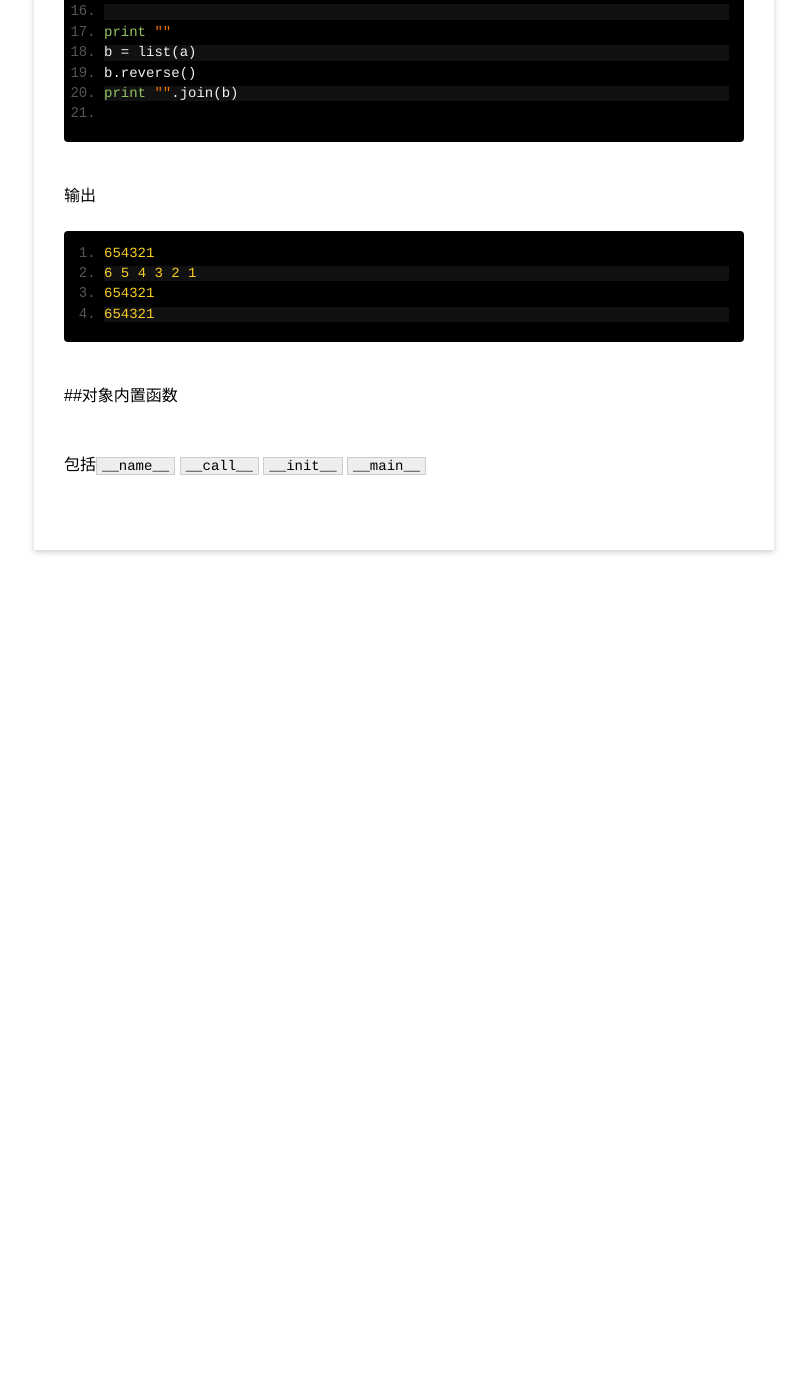
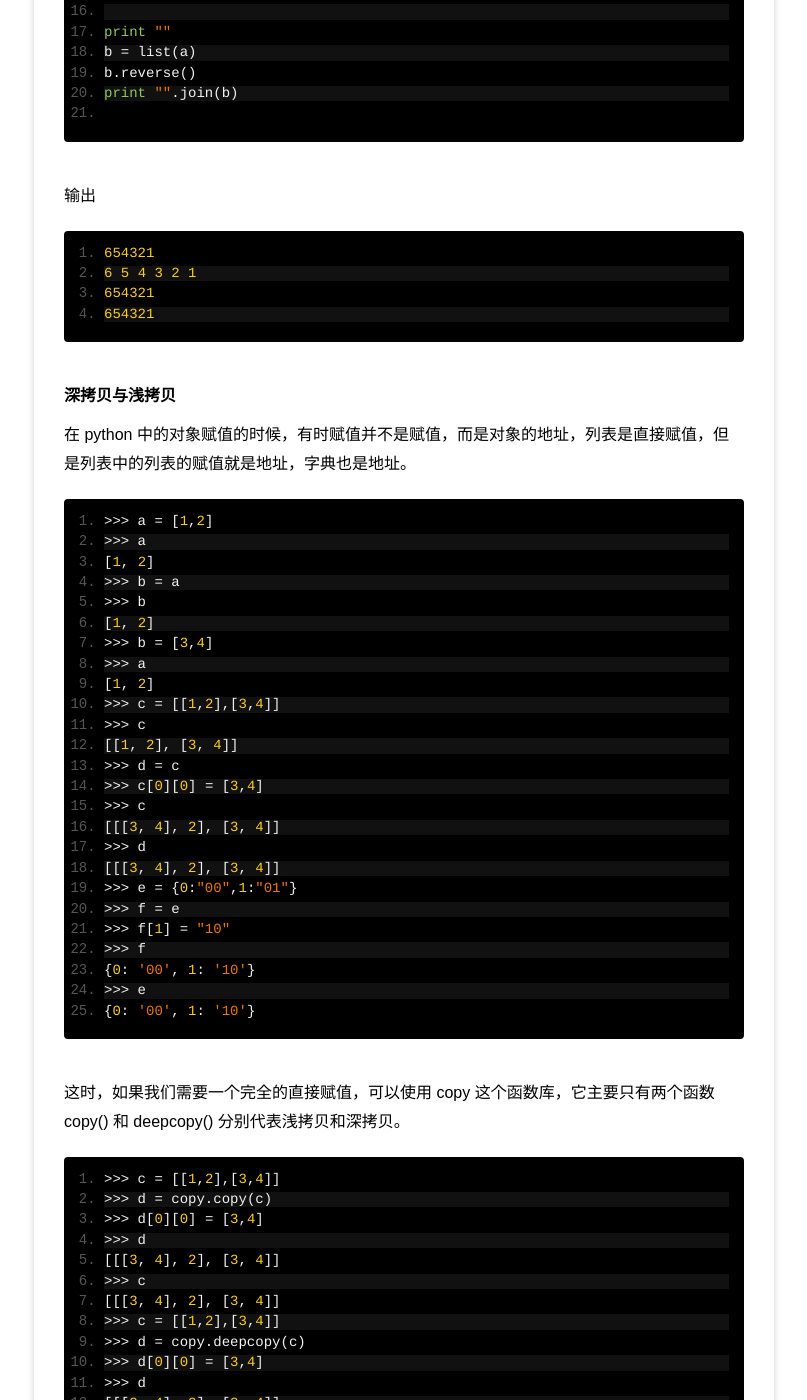
Before and after one commit to windard/windard.com, a Jekyll site: the page built from _posts/project/2015-12-10-Function-In-Python.md, in a window 1280 px wide and 1400 px high, scrolled down 31390 px. Shown: the whole window, without its empty margins (76-883 px from the left). Built offline with Jekyll 4.4.1, drawn with Linux system fonts in a browser that asks for light colours; before the commit the page ends 32020 px from its top, so only the background shows below that; some of the changed text lies outside the part shown.

Commit message:
add shadowcopy and deepcopy

````diff
--- a/_posts/project/2015-12-10-Function-In-Python.md
+++ b/_posts/project/2015-12-10-Function-In-Python.md
@@ -911,6 +911,7 @@ for i in range(5):
 ![static.jpg](../../images/static.jpg)
 
 #### 匿名函数
+
 匿名函数的关键字是lambda，结构是` lambda [arg1[,arg2[,...]]] : expression `
 匿名函数也可以有参数，甚至默认参数或者不定参数，也有函数表达式。只不过因为是匿名函数，所以需要在完成时即调用，或者将函数保存为变量，就可以通过调用变量来使用匿名函数。
 
@@ -1126,6 +1127,7 @@ def reduce(func,seq,initial=None):
 ```
 
 #### yeild递推式
+
 相当于一个生成器（generator），yield首先可以当做一般的return来使用，调用生成yield的函数返回的是一个yield实例，并没有数值，必须先执行next得到函数的第一个返回值，然后再次next，从上一个yield返回的地方继续执行得到第二个返回值，也就是说，在我们调用这个函数的时候函数其实并没有执行，只有在一次次的next中才一步步的执行了函数，最后整个函数执行结束，再执行next函数就会返回StopIteration异常。
 
 ```
@@ -1230,6 +1232,7 @@ SyntaxError: can't assign to operator
 执行python脚本
 
 #### 切片
+
 python切片可以在字符串切片也可以给序列切片，用法`sequence[start,stop,step]`
 
 ```python
@@ -1289,6 +1292,65 @@ print "".join(b)
 654321
 ```
 
+#### 深拷贝与浅拷贝
+
+在 python 中的对象赋值的时候，有时赋值并不是赋值，而是对象的地址，列表是直接赋值，但是列表中的列表的赋值就是地址，字典也是地址。
+
+```
+>>> a = [1,2]
+>>> a
+[1, 2]
+>>> b = a
+>>> b
+[1, 2]
+>>> b = [3,4]
+>>> a
+[1, 2]
+>>> c = [[1,2],[3,4]]
+>>> c
+[[1, 2], [3, 4]]
+>>> d = c
+>>> c[0][0] = [3,4]
+>>> c
+[[[3, 4], 2], [3, 4]]
+>>> d
+[[[3, 4], 2], [3, 4]]
+>>> e = {0:"00",1:"01"}
+>>> f = e
+>>> f[1] = "10"
+>>> f
+{0: '00', 1: '10'}
+>>> e
+{0: '00', 1: '10'}
+```
+
+这时，如果我们需要一个完全的直接赋值，可以使用 copy 这个函数库，它主要只有两个函数 copy() 和 deepcopy() 分别代表浅拷贝和深拷贝。
+
+```
+>>> c = [[1,2],[3,4]]
+>>> d = copy.copy(c)
+>>> d[0][0] = [3,4]
+>>> d
+[[[3, 4], 2], [3, 4]]
+>>> c
+[[[3, 4], 2], [3, 4]]
+>>> c = [[1,2],[3,4]]
+>>> d = copy.deepcopy(c)
+>>> d[0][0] = [3,4]
+>>> d
+[[[3, 4], 2], [3, 4]]
+>>> c
+[[1, 2], [3, 4]]
+>>> e = {0:"00",1:"01"}
+>>> f = copy.copy(e)
+>>> f[1] = "10"
+>>> f
+{0: '00', 1: '10'}
+>>> e
+{0: '00', 1: '01'}
+
+```
+
 ##对象内置函数
 
 包括`__name__` `__call__` `__init__` `__main__`
````
Also changed, not shown: _posts/opinion/2015-11-13-CUI.md (+2 -0 lines).
